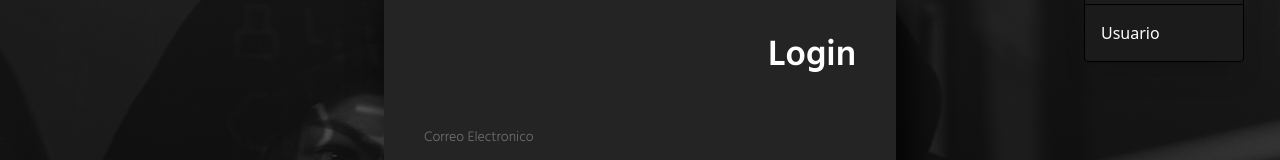
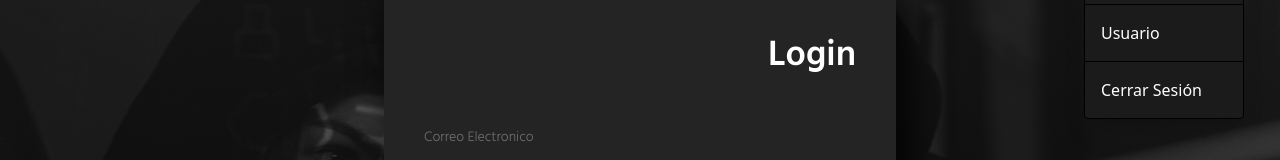
Before and after one commit to escape-room-fronted/EscapeRoom, a React (Vite) app: page /login in a window 1280 px wide. Both pictures are taken after a click on the button 1232 px from the left and 48 px from the top of the page. Shown: the part 182-342 px from the top of the page. Built offline with nearby package versions, Linux system fonts and the light colour scheme.

Commit message:
Adding Logout

```diff
--- a/src/components/molecules/SideBarAdmin.jsx
+++ b/src/components/molecules/SideBarAdmin.jsx
@@ -1,54 +1,59 @@
-import React from 'react'
+import React from "react";
+import useAuth from "../../hooks/useAuth";
+import { useNavigate } from "react-router-dom";
+import { logout } from "../../context/auth/authServices";
 
-
-
-const SideBarAdmin = ({handleShow}) => {
+const SideBarAdmin = ({ handleShow }) => {
+  const { setAuth } = useAuth();
+  const navigate = useNavigate();
   return (
     <div>
       <aside className="h-full card__animate sidebar w-64 md:shadow transform -translate-x-full md:translate-x-0 transition-transform duration-150 ease-in bg-dark drop-shadow-2xl">
-
         <div className="pt-32 px-4 py-6">
           <ul className="flex flex-col gap-6 w-full text-white font-semibold font-hind text-lg">
             <button
-              onClick={() => {handleShow(1)}}
+              onClick={() => {
+                handleShow(1);
+              }}
               className="card__animate my-px py-6 bg-gray hover:bg-yellow flex flex-row items-center h-10 px-3 rounded-lg text-gray-300 hover:bg-gray-100 hover:text-gray-700"
             >
               <li>
-              <span className="flex items-center justify-center text-lg text-gray-400">
-
-              </span>
+                <span className="flex items-center justify-center text-lg text-gray-400"></span>
                 <span className="ml-3">Usuarios</span>
               </li>
             </button>
             <button
-              onClick={() => {handleShow(2)}}
+              onClick={() => {
+                handleShow(2);
+              }}
               className="card__animate my-px py-6 bg-gray hover:bg-yellow flex flex-row items-center h-10 px-3 rounded-lg text-gray-300 hover:bg-gray-100 hover:text-gray-700"
             >
               <li>
-              <span className="flex items-center justify-center text-lg text-gray-400">
-              </span>
+                <span className="flex items-center justify-center text-lg text-gray-400"></span>
                 <span className="ml-3">Rooms</span>
               </li>
             </button>
             <button
-              onClick={() => {handleShow(3)}}
+              onClick={() => {
+                handleShow(3);
+              }}
               className="card__animate my-px py-6 bg-gray hover:bg-yellow flex flex-row items-center h-10 px-3 rounded-lg text-gray-300 hover:bg-gray-100 hover:text-gray-700"
             >
               <li>
-              <span className="flex items-center justify-center text-lg text-gray-400">
-
-              </span>
+                <span className="flex items-center justify-center text-lg text-gray-400"></span>
                 <span className="ml-3 ">Admin</span>
               </li>
             </button>
             <button
-              onClick={() => {handleShow(4)}}
+              onClick={() => {
+                logout();
+                setAuth({});
+                navigate("/");
+              }}
               className="card__animate my-px py-6 bg-gray hover:bg-yellow flex flex-row items-center h-10 px-3 rounded-lg text-gray-300 hover:bg-gray-100 hover:text-gray-700"
             >
               <li>
-              <span className="flex items-center justify-center text-lg text-gray-400">
-
-              </span>
+                <span className="flex items-center justify-center text-lg text-gray-400"></span>
                 <span className="ml-3 ">Cerrar sesión</span>
               </li>
             </button>
@@ -56,7 +61,7 @@ const SideBarAdmin = ({handleShow}) => {
         </div>
       </aside>
     </div>
-  )
-}
+  );
+};
 
-export default SideBarAdmin
+export default SideBarAdmin;
--- a/src/components/templates/Navbar.jsx
+++ b/src/components/templates/Navbar.jsx
@@ -4,6 +4,9 @@ import logo from "../../assets/logo.svg";
 import LinkLogo from "../atoms/LinkLogo";
 import NavItems from "../molecules/NavItems";
 import { Link } from "react-router-dom";
+import { logout } from "../../context/auth/authServices";
+import { useNavigate } from "react-router-dom";
+import useAuth from "../../hooks/useAuth";
 
 const Navbar = () => {
   let Links = [
@@ -15,6 +18,8 @@ const Navbar = () => {
   ];
   const [open, setOpen] = useState(false);
   const [openMenu, setOpenMenu] = useState(false);
+  const navigate = useNavigate();
+  const { setAuth } = useAuth();
 
   useEffect(() => {
     window.onscroll = () => {
@@ -76,6 +81,19 @@ const Navbar = () => {
                   >
                     Usuario
                   </Link>
+                  <div className="py-2">
+                    <hr></hr>
+                  </div>
+                  <button
+                    className="transition-colors duration-200 block px-4 py-2 text-normal text-white rounded hover:bg-yellow hover:text-white"
+                    onClick={() => {
+                      logout();
+                      setAuth({});
+                      navigate("/");
+                    }}
+                  >
+                    Cerrar Sesión
+                  </button>
                 </div>
               )}
             </div>
--- /dev/null
+++ b/src/context/auth/authServices.js
@@ -0,0 +1,5 @@
+export const logout = () => {
+  localStorage.removeItem("user");
+};
+
+export default { logout };
```
Lines whose indentation alone changed are shown as unchanged.
